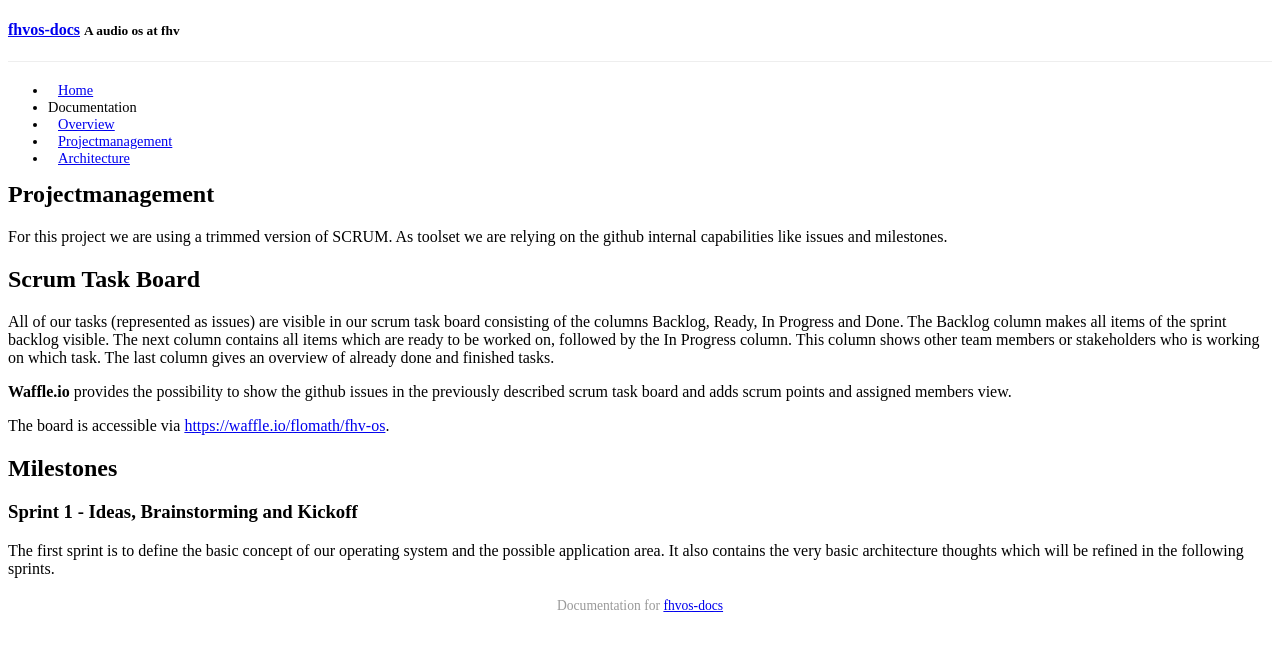
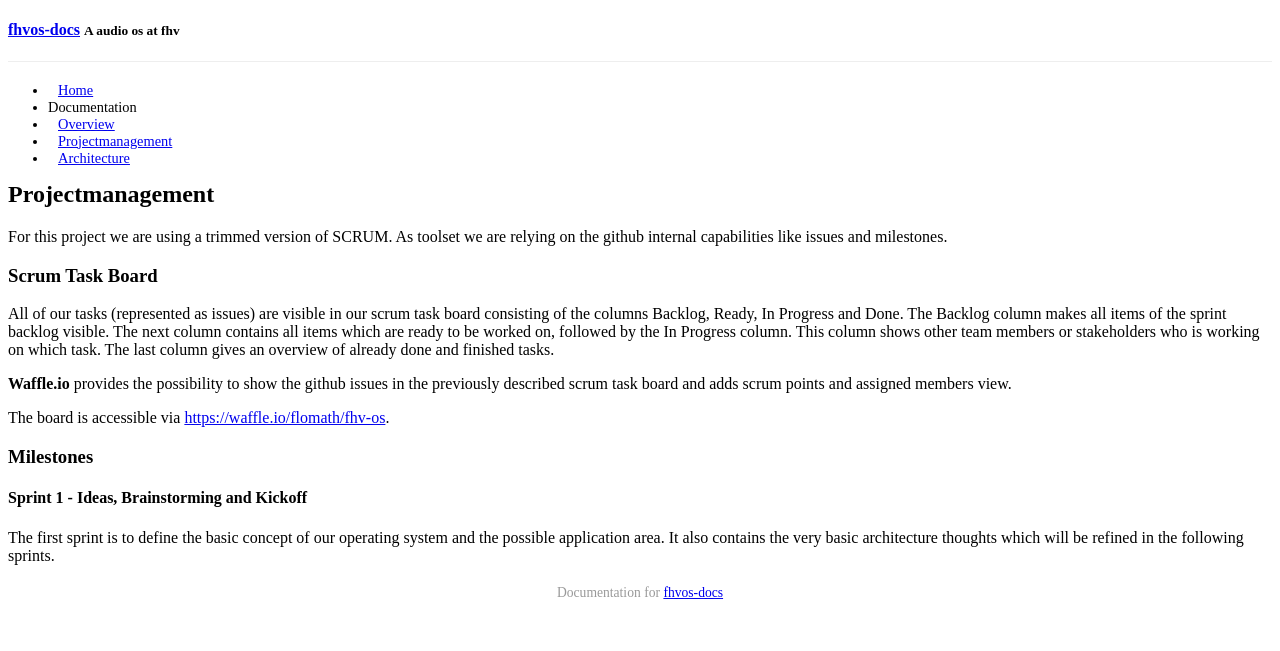
Before and after one commit to flomath/fluxos, a Jekyll site: the page built from _posts/2015-02-27-projectmanagement.md, in a window 1280 px wide. Shown: the top 651 px of the page. Built offline with Jekyll 4.4.1, drawn with Linux system fonts in a browser that asks for light colours; Markdown is read by kramdown in place of the engine named in the settings; a style sheet for code colours, icons or effects is not loaded.

```diff
--- a/_posts/2015-02-27-projectmanagement.md
+++ b/_posts/2015-02-27-projectmanagement.md
@@ -7,14 +7,14 @@ date: 2015-02-27 10:39:52
 
 For this project we are using a trimmed version of SCRUM. As toolset we are relying on the github internal capabilities like issues and milestones.
 
-## Scrum Task Board
+### Scrum Task Board
 All of our tasks (represented as issues) are visible in our scrum task board consisting of the columns Backlog, Ready, In Progress and Done. The Backlog column makes all items of the sprint backlog visible. The next column contains all items which are ready to be worked on, followed by the In Progress column. This column shows other team members or stakeholders who is working on which task. The last column gives an overview of already done and finished tasks.
 
 **Waffle.io** provides the possibility to show the github issues in the previously described scrum task board and adds scrum points and assigned members view.
 
 The board is accessible via [https://waffle.io/flomath/fhv-os](https://waffle.io/flomath/fhv-os).
 
-## Milestones
+### Milestones
 
-### Sprint 1 - Ideas, Brainstorming and Kickoff
+#### Sprint 1 - Ideas, Brainstorming and Kickoff
 The first sprint is to define the basic concept of our operating system and the possible application area. It also contains the very basic architecture thoughts which will be refined in the following sprints.
```
